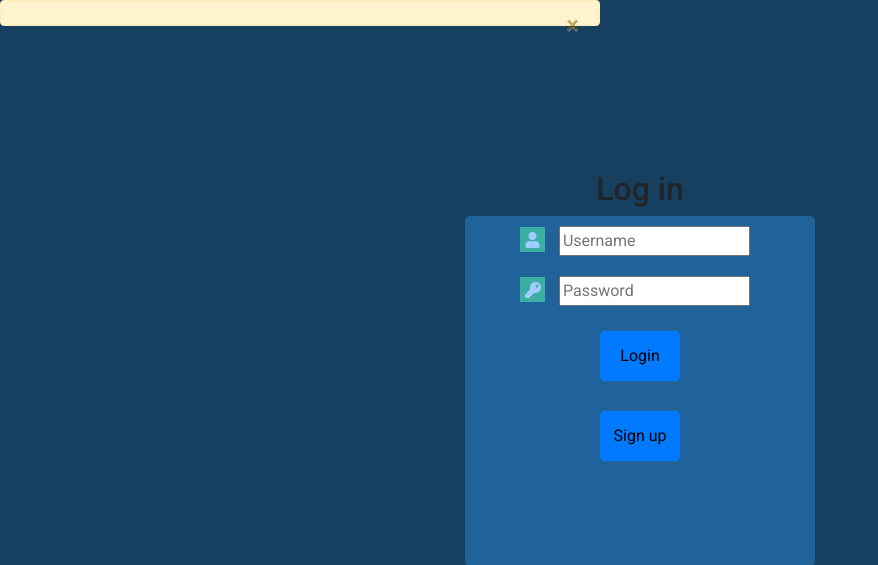
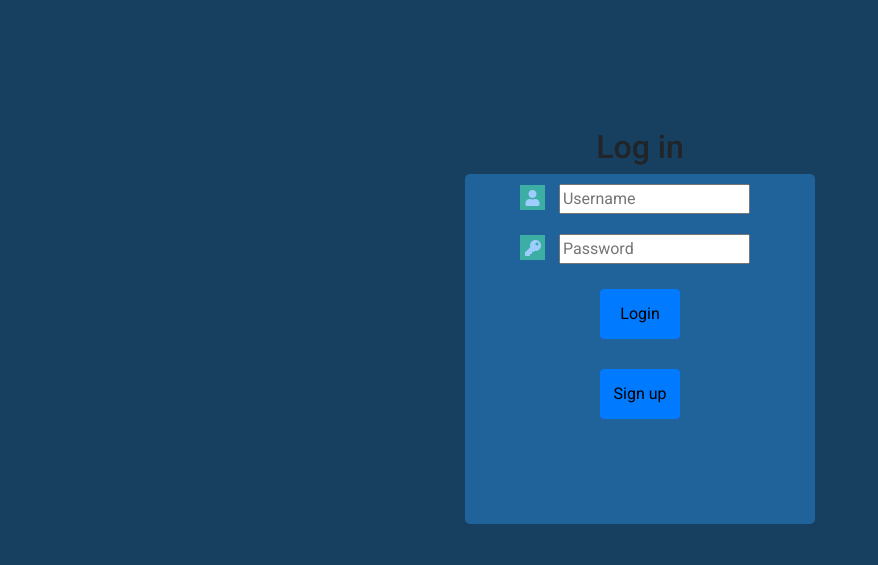
Before and after one commit to IstvanGercsak/BudgetCalculator-ThirdMileStoneProject, a Flask app: page / in a window 1280 px wide. Shown: the top 565 px of the page, without its empty margins (0-878 px from the left). Run offline with Flask 2, Linux system fonts and the light colour scheme; some libraries are stand-ins or nearby versions.

Commit message:
Choose toast message instead of alert message

```diff
--- a/static/css/style.css
+++ b/static/css/style.css
@@ -70,8 +70,7 @@ table, th, td {
 /* FLASH MESSAGES */
 
 .over {
-    width: 600px;
-
+    width: 800px;
 }
 
 /* FOOTER*/
--- a/templates/loginPage.html
+++ b/templates/loginPage.html
@@ -9,7 +9,9 @@
     <link rel="shortcut icon" href="{{ url_for('static', filename='favicon.ico') }}">
 </head>
 <body>
-<div class="alert alert-warning alert-dismissible fade show over" role="alert">
+
+<div class="toast over" data-autohide="true" data-delay="2000">
+    <div class="toast-body">
         {% with messages = get_flashed_messages() %}
             {% if messages %}
                 <ul class=flashes>
@@ -19,9 +21,7 @@
                 </ul>
             {% endif %}
         {% endwith %}
-    <button type="button" class="close" data-dismiss="alert" aria-label="Close">
-        <span aria-hidden="true">&times;</span>
-    </button>
+    </div>
 </div>
 
 <div class="container-fluid">
@@ -74,8 +74,14 @@
         </div>
     </div>
 </footer>
+
 <script src="{{ url_for('static', filename='script/popper.min.js') }}"></script>
 <script src="{{ url_for('static', filename='script/jquery.min.js') }}"></script>
 <script src="{{ url_for('static', filename='script/bootstrap.min.js') }}"></script>
+<script>
+    $(document).ready(function () {
+        $('.toast').toast('show');
+    });
+</script>
 </body>
 </html>
```
Lines whose indentation alone changed are shown as unchanged.
